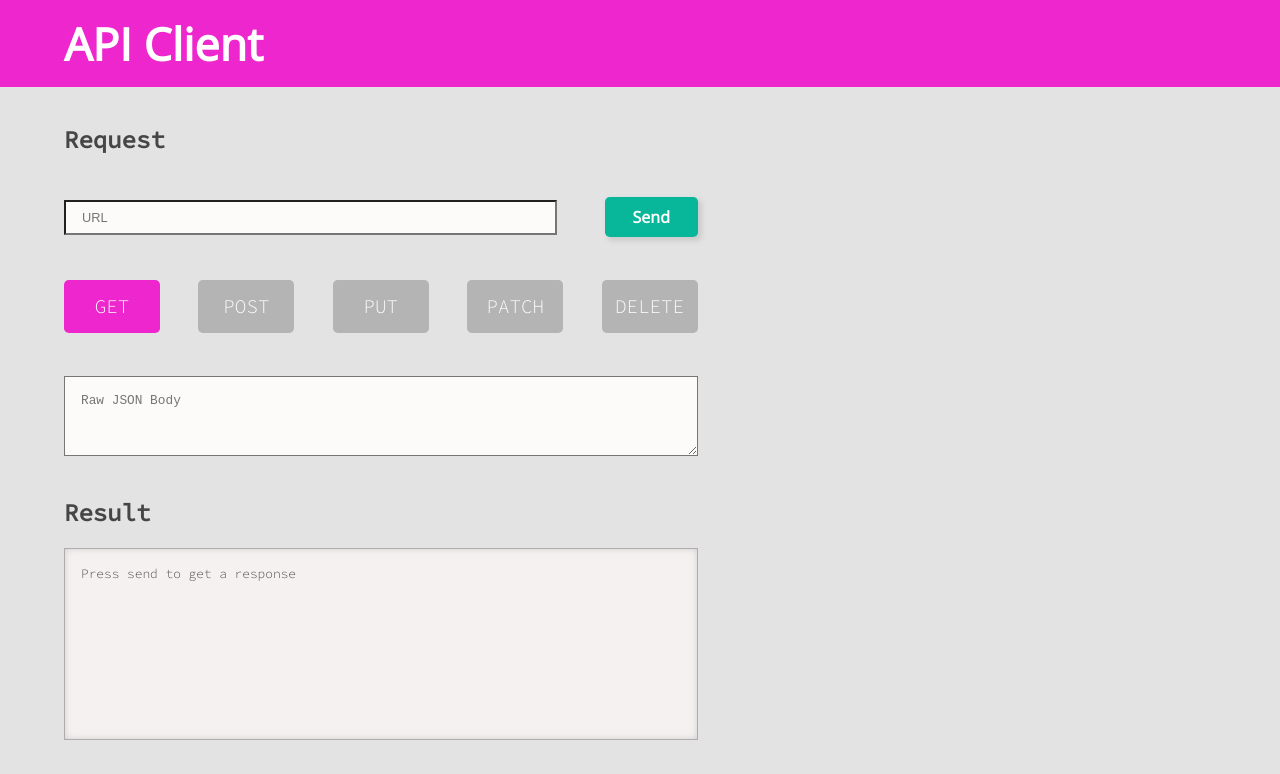
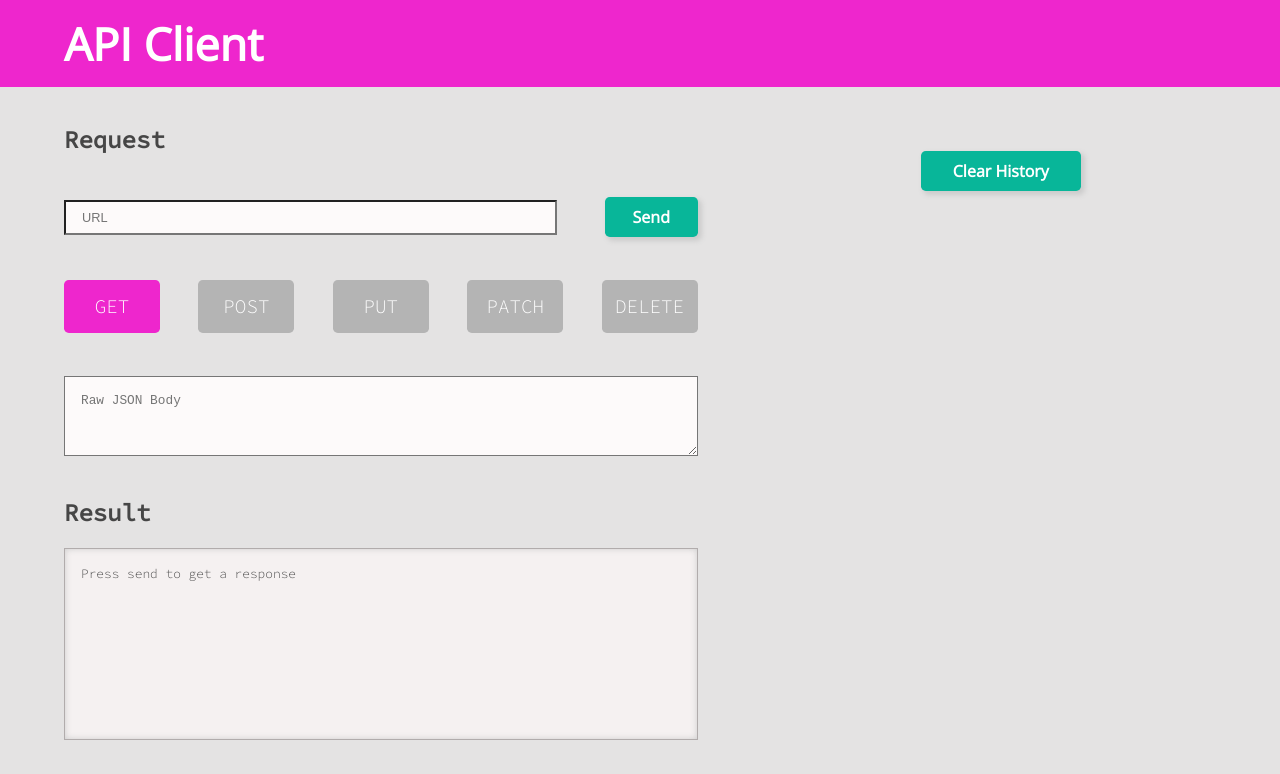
Before and after one commit to DannieSchu/api-client, a React app: page / in a window 1280 px wide. Shown: the top 774 px of the page. Built offline with nearby package versions, Linux system fonts and the light colour scheme.

Commit message:
add button that clears history from state and local storage

```diff
--- a/src/components/RequestHistory/RequestHistory.css
+++ b/src/components/RequestHistory/RequestHistory.css
@@ -1,3 +1,18 @@
+.tealButton {
+  background-color: #08b699;
+  font-family: 'Open Sans', sans-serif;
+  font-weight: bold;
+  font-size: 1rem;
+  color: white;
+  border-radius: .3rem;
+  border: none;
+  height: 2.5rem;
+  width: 10rem;
+  margin-left: 3em;
+  box-shadow: 3px 3px 5px 1px #ccc;
+  margin-top: 2rem;
+}
+
 .RequestHistory {
   display: flex;
   flex-direction: column;
@@ -5,17 +20,21 @@
   width: 45%;
   height: 100vh;
 
+  button, li {
+    cursor: pointer;
+  }
+
   li {
-    cursor: pointer;
     list-style-type: none;
     margin: 1rem 0;
-    height: 6em;
     vertical-align: middle;
-    width: 28em;
     padding: 1rem 1.5rem;
     border-radius: .3rem;
     background-color: rgb(180, 180, 180);
     box-shadow: 3px 3px 5px 1px #ccc;
+    min-height: 6em;
+    min-width: 20em;
+    width: 80%;
   }
 
   li:hover {
--- a/src/components/RequestHistory/RequestHistory.jsx
+++ b/src/components/RequestHistory/RequestHistory.jsx
@@ -4,7 +4,7 @@ import RequestItem from './RequestItem.jsx';
 import { weakKey } from '../../services/weakKey.jsx';
 import styles from './RequestHistory.css';
 
-const RequestHistory = ({ requests, onClick }) => {
+const RequestHistory = ({ requests, onClick, onDelete }) => {
   const requestElements = requests.map(request => (
     <li key={weakKey(request)}>
       <RequestItem {...request} onClick={() => onClick(request)} />
@@ -14,12 +14,14 @@ const RequestHistory = ({ requests, onClick }) => {
   return (
     <ul className={styles.RequestHistory}>
       {requestElements}
+      <button className={styles.tealButton} onClick={onDelete}>Clear History</button>
     </ul>
   );
 };
 
 RequestHistory.propTypes = {
   onClick: PropTypes.func.isRequired,
+  onDelete: PropTypes.func.isRequired,
   requests: PropTypes.arrayOf(PropTypes.shape({
     method: PropTypes.string.isRequired,
     url: PropTypes.string.isRequired,
--- a/src/containers/ClientPage.jsx
+++ b/src/containers/ClientPage.jsx
@@ -51,6 +51,12 @@ const ClientPage = () => {
     setMethod(method);
     setBody(body || null);
     setResults(null);
+
+  };
+
+  const handleDelete = () => {
+    localStorage.clear();
+    setRequests([]);
   };
 
   return (
@@ -65,7 +71,7 @@ const ClientPage = () => {
           buttonText="Send" />
         <JsonDisplay results={results} loading={loading} />
       </section>
-      <RequestHistory requests={requests} onClick={handleClick} />
+      {requests && <RequestHistory requests={requests} onClick={handleClick} onDelete={handleDelete} />}
     </section>
   );
 };
```
Also changed, not shown: src/index.css (line endings or trailing spaces), 2 other files (tests, documents, lock files or other folders).
